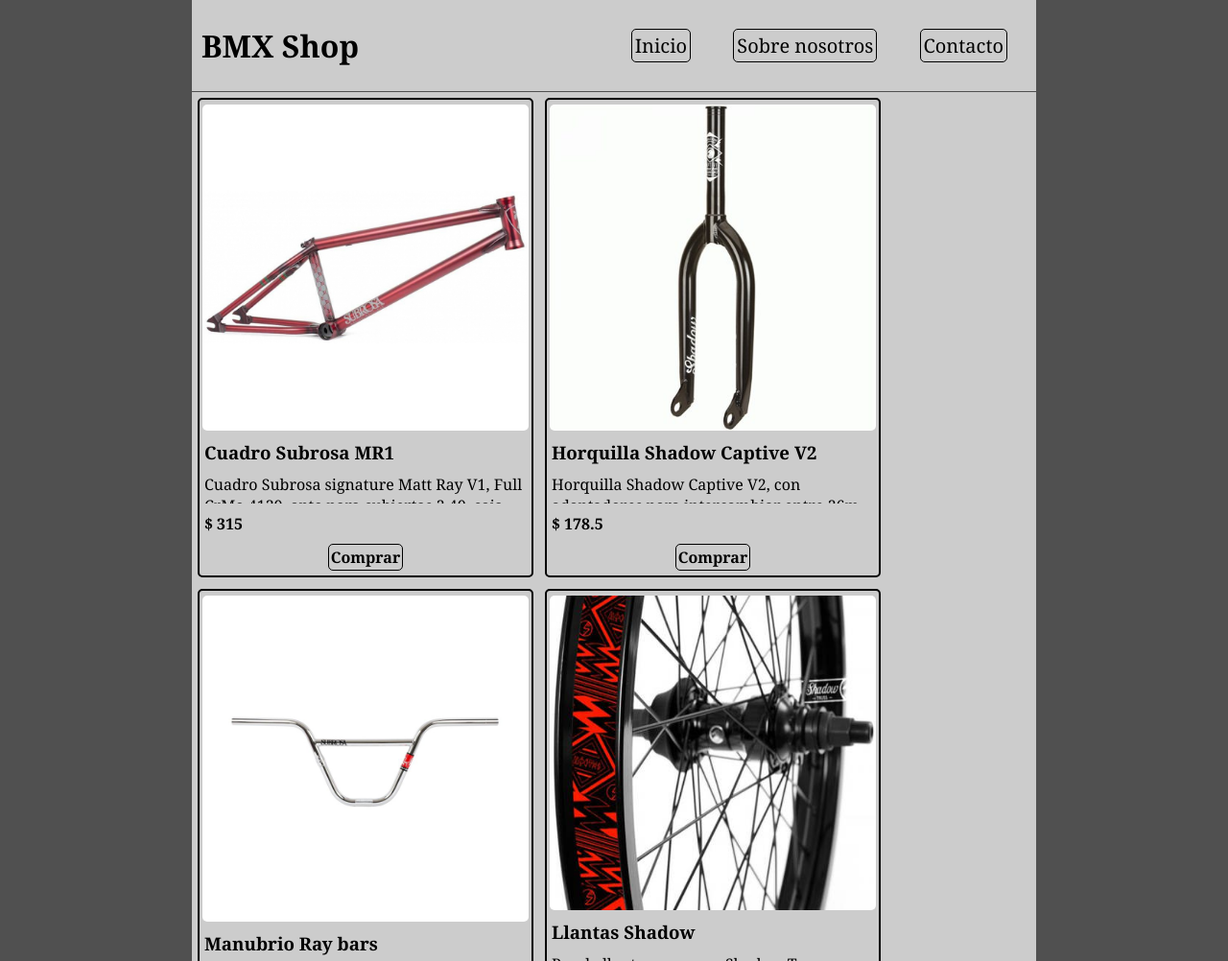
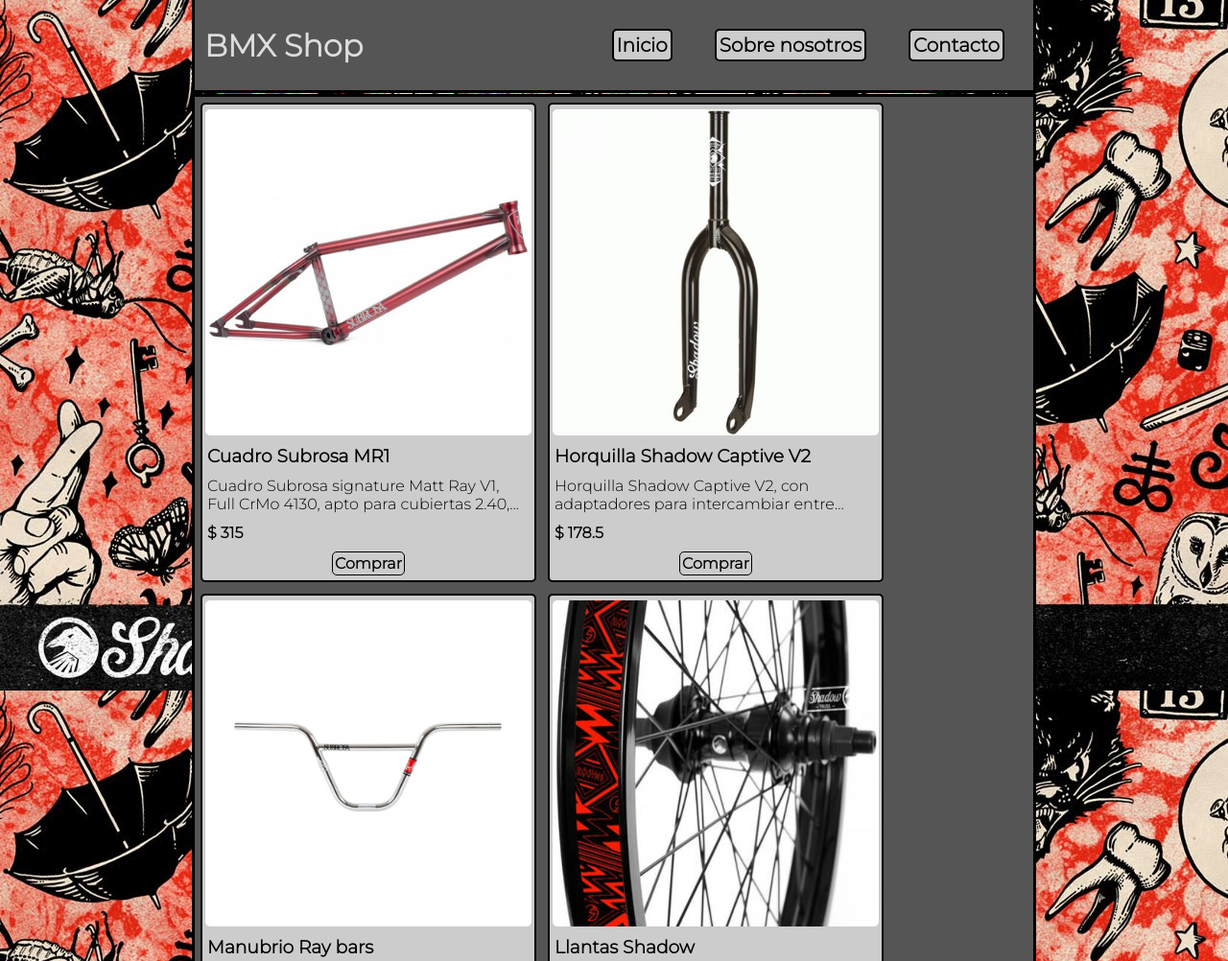
Before and after one commit to soymaku/proyectoGianelliJs, a plain HTML site: page index.html in a window 1280 px wide. Shown: the top 1002 px of the page at 96% size. Drawn offline with Linux system fonts and the light colour scheme.

Commit message:
cambiado el titulo, colores, fondo y codigo HTML limpio

```diff
--- a/index.html
+++ b/index.html
@@ -4,18 +4,11 @@
   <meta charset="UTF-8" />
   <meta http-equiv="X-UA-Compatible" content="IE=edge" />
   <meta name="viewport" content="width=device-width, initial-scale=1.0" />
-  <title>Document</title>
+  <title>BMX Shop</title>
   <link rel="stylesheet" href="./style.css" />
-</head>
-<body>
-  <!DOCTYPE html>
-<html lang="en">
-<head>
-  <meta charset="UTF-8">
-  <meta http-equiv="X-UA-Compatible" content="IE=edge">
-  <meta name="viewport" content="width=device-width, initial-scale=1.0">
-  <title>Document</title>
-  <link rel="stylesheet" href="./style.css">
+  <link rel="preconnect" href="https://fonts.googleapis.com" />
+  <link rel="preconnect" href="https://fonts.gstatic.com" crossorigin />
+  <link href="https://fonts.googleapis.com/css2?family=Montserrat:wght@300&display=swap" rel="stylesheet" />
 </head>
 <body>
   <header class="header">
@@ -38,7 +31,7 @@
       <p>Nuestro correo: bmxshop@mail.com</p>
       <p>Nuestro telefono: 1123457689</p>
       <p>Nuestro local esta ubicada en Random 789</p>
-      <p><small>© 2022 Todos los derechos reservados. </small></p>
+      <p><small>© 2022 Todos los derechos reservados.</small></p>
     </div>
   </footer>
   <script src="./main.js"></script>
--- a/main.js
+++ b/main.js
@@ -9,7 +9,7 @@
   {id: 8, nombre: 'Cadena Shadow Interlock Supreme', desc: 'Shadow siempre tuvo la meta de crear la mejor cadena para BMX. Esta cadena es increiblemente fuerte, tanto para sufrir tensiones como grinds. Fue hecha con un material especial para tener mayor resistencia a los daños. La cadena mas unica y fuerte jamás hecha para BMX.',  precio: 60, img: 'shadowChain.jpg'},
   {id: 9, nombre: 'Plato Shadow Sabotage', desc: 'Este plato fue basado en platos Old School, con nuevas tecnologias y materiales. Resistentes a los fuertes impactos',  precio: 38, img: 'shadowSprocket.jpg'},
 ];
-const contenedor = document.querySelector('.main__content')
+const contenedor = document.querySelector('.main__content');
 const aumentarPrecios = productos.map(producto=>{
   return {
   id: producto.id,
@@ -18,7 +18,7 @@
   precio: producto.precio * 1.05,
   img: producto.img
 }
-})
+});
 
 for (const producto of aumentarPrecios) {
   let div = document.createElement('div')
@@ -27,7 +27,7 @@
   <h3 class='productos__title'>${producto.nombre}</h3>
   <p class='productos__desc'>${producto.desc}</h3>
   <p class='productos__precio'>$ ${producto.precio}</p>
-  <a>Comprar</a>
+  <a href='#'>Comprar</a>
   </div>`;
   contenedor.append(div)
-}
+};
--- a/style.css
+++ b/style.css
@@ -2,7 +2,7 @@
   margin: 0;
   padding: 0;
   box-sizing: border-box;
-  font-family: Cambria, Cochin, Georgia, Times, 'Times New Roman', serif;
+  font-family: 'Montserrat', sans-serif;
 }
 
 a {
@@ -15,13 +15,17 @@
 }
 
 body {
-  background-color: rgb(80, 80, 80);
+  background-image: url(./assets/backgroundImage.jpeg);
+  background-attachment: fixed;
 }
 
 .header {
   margin: 0 200px;
   display: block;
-  background-color: #ccc;
+  background-color: #555;
+  border-bottom: 3px solid black;
+  border-left: 3px solid black;
+  border-right: 3px solid black;
 }
 
 .header__content {
@@ -31,31 +35,40 @@
   padding: 10px;
 }
 
+.header__content-title a{
+  color: #ddd;
+  font-weight: bold;
+}
+
 .header__content-navbar li{
-  background-color: transparent;
+  background-color: #ccc;
   display: inline-block;
   margin: 20px;
   padding: 3px;
   font-size: 20px;
-  border: 1px solid black;
+  border: 2px solid black;
   border-radius: 5px;
   transition: all 0.2s;
+}
+.header__content-navbar li a{
+  font-weight: bold;
 }
 
 .header__content-navbar li:hover{
   background-color:rgb(177, 74, 74);
   border-radius: 5px;
-  border: 1px solid black;
+  border: 2px solid black;
   padding: 3px;
   color: white;
 }
 
 .main {
-  background-color: #ccc;
+  background-color: #555;
   margin: 1px 200px;
   display: flex;
   justify-content: center;
   align-items: flex-start;
+  border: 3px solid black;
 }
 
 .main__content {
@@ -69,6 +82,7 @@
   }
 
 .productos {
+  background-color: #ccc;
   display: flex;
   margin: 6px;
   flex-direction: column;
@@ -130,10 +144,14 @@
 .footer {
   display: block;
   margin: 0 200px;
-  background-color: #ccc;
+  background-color: #555;
+  border-top: 3px solid black;
+  border-left: 3px solid black;
+  border-right: 3px solid black;
 }
 
 .footer__info {
+  color: #ddd;
   display: flex;
   flex-direction: column;
   justify-content: center;
```
Also changed, not shown: assets/backgroundImage.jpeg (added).
